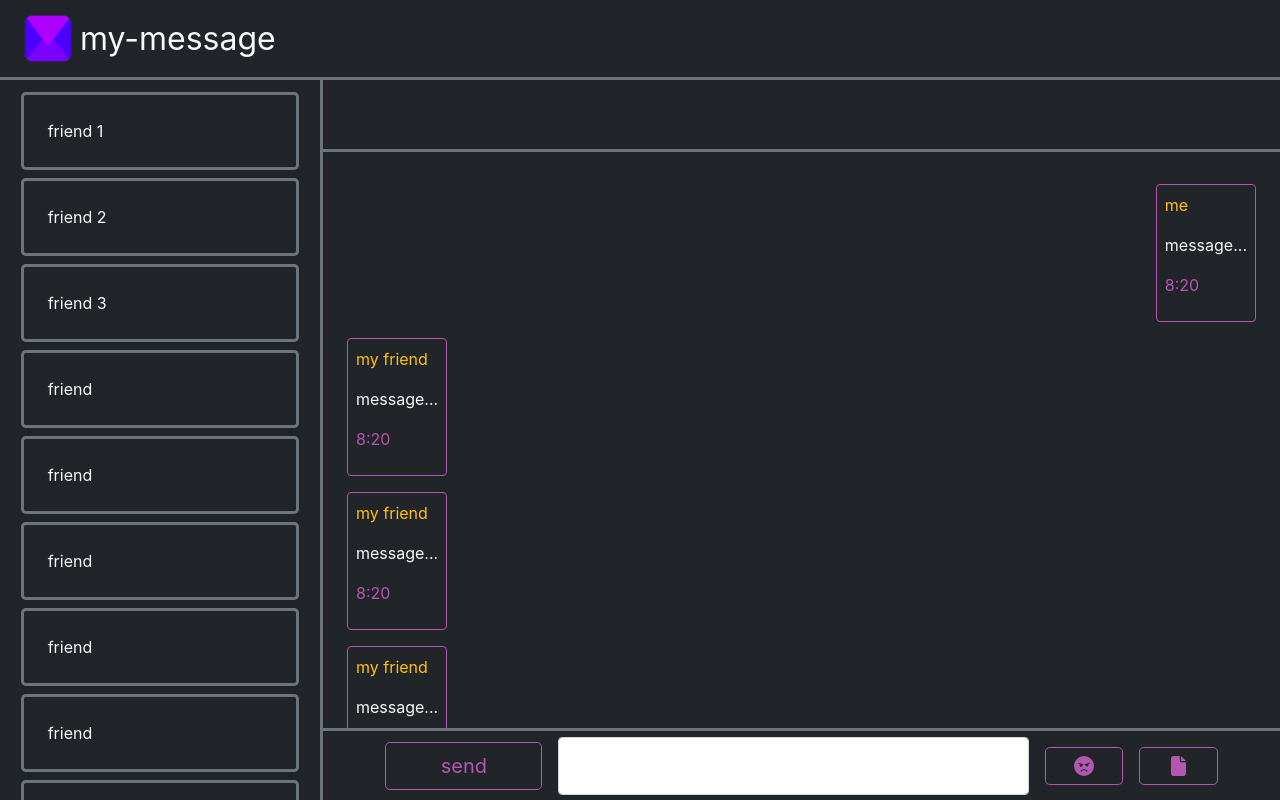
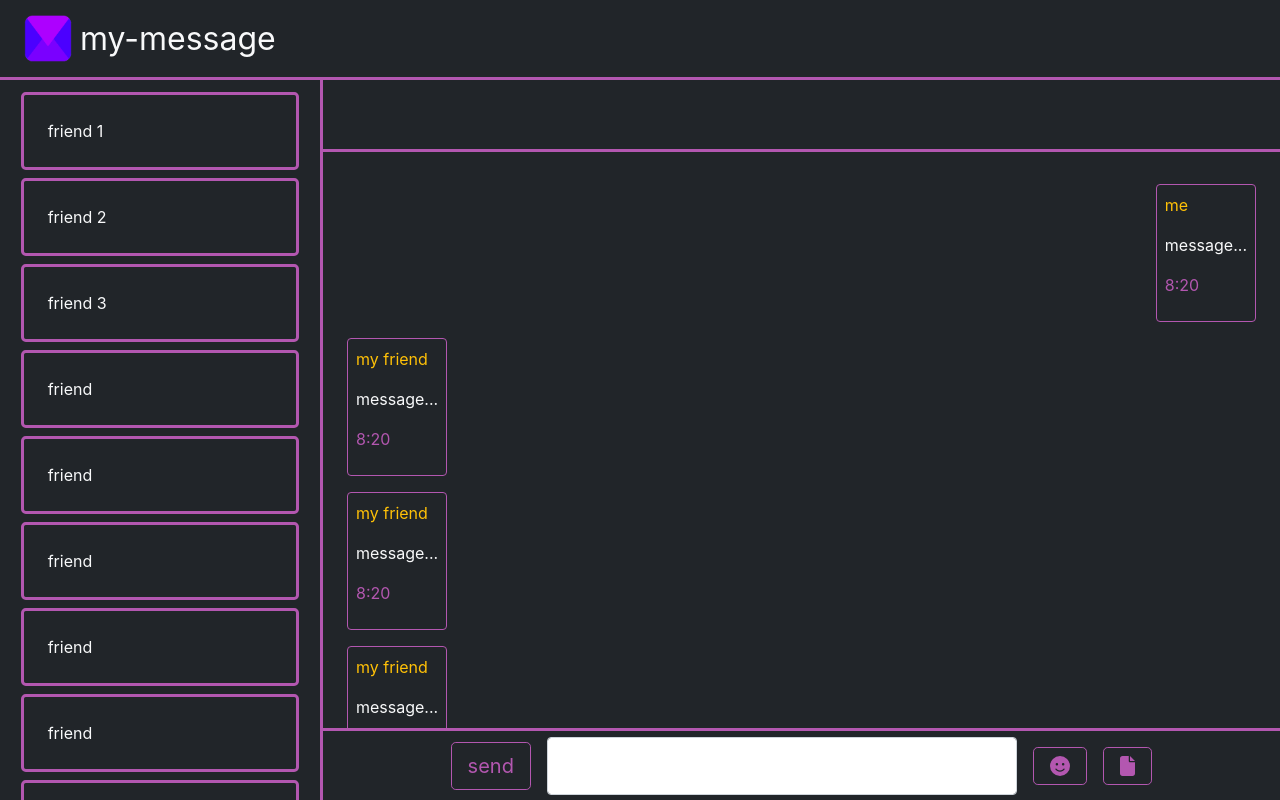
Before and after one commit to a-GumaryaN/my-message, a React (Create React App) app: page /user in a window 1280 px wide. Built offline with nearby package versions, Linux system fonts and the light colour scheme.

Commit message:
change theme of PWA

```diff
--- a/src/App.css
+++ b/src/App.css
@@ -42,11 +42,11 @@
 
 /* Handle */
 ::-webkit-scrollbar-thumb {
-  background: #235485;
+  background: #b357b0;
   border-radius: 0.3rem;
 }
 
 /* Handle on hover */
 ::-webkit-scrollbar-thumb:hover {
-  background: #224c75;
+  background: #9e4c9b;
 }
--- a/src/Components/User/Aside/Card/Card.module.css
+++ b/src/Components/User/Aside/Card/Card.module.css
@@ -1,6 +1,7 @@
 .active{
 	width: 100%;
-background-color: rgba(255, 255, 255,0.3);
+/* background-color: rgba(255, 255, 255,0.3); */
+background-color: rgba(179, 87, 176,0.3);
 }
 
 .container{
--- a/src/Components/User/Aside/Card/Card.tsx
+++ b/src/Components/User/Aside/Card/Card.tsx
@@ -15,7 +15,7 @@
       onClick={clickHandler}
       className={
         "col-12 col-md-11 p-4 border border-3 " +
-        " border-secondary text-light rounded-3 my-1 " +
+        " border-primary text-light rounded-3 my-1 " +
         (props.active && style.active) +
         " " +
         style.container
--- a/src/Components/User/Header/Header.tsx
+++ b/src/Components/User/Header/Header.tsx
@@ -15,7 +15,7 @@
     <div
     onClick={clickHandler}
       className={
-        "col-12 d-flex flex-row align-items-center text-light border-3 border-secondary border-bottom font-3 " +
+        "col-12 d-flex flex-row align-items-center text-light border-3 border-primary border-bottom font-3 " +
         style.header
       }
     >
--- a/src/Components/User/Message/Header/Header.tsx
+++ b/src/Components/User/Message/Header/Header.tsx
@@ -11,7 +11,7 @@
   return (
     <div
       style={{ height: "10%" }}
-      className="col-12 text-light d-flex flex-row align-items-center border-3 border-secondary border-bottom p-4"
+      className="col-12 text-light d-flex flex-row align-items-center border-3 border-primary border-bottom p-4"
     >
 
       <img className="rounded-circle" />
--- a/src/Components/User/Message/InputBar/InputBar.tsx
+++ b/src/Components/User/Message/InputBar/InputBar.tsx
@@ -1,24 +1,30 @@
-import { FC } from "react";
+import { FC, FormEvent } from "react";
 import { FontAwesomeIcon } from "@fortawesome/react-fontawesome";
-import { faFaceAngry, faFile } from "@fortawesome/free-solid-svg-icons";
+import { faFaceSmile, faFile } from "@fortawesome/free-solid-svg-icons";
+const submitHandler = (data: FormEvent) => {
+  data.preventDefault();
+};
 const InputBar: FC<{}> = () => {
   return (
     <form
+      onSubmit={submitHandler}
       style={{ height: "10%" }}
       className={
-        "col-12 bg-dark d-flex flex-row border-3 border-secondary border-top " +
+        "col-12 bg-dark d-flex flex-row border-3 border-primary border-top " +
         " p-2 align-items-center justify-content-center" +
         " position-absolute bottom-0 star-0 "
       }
     >
-      <button className="col-2 btn btn-outline-primary btn-lg mx-2 d-flex flex-column align-items-center">send</button>
+      <button className="col-auto btn btn-outline-primary btn-lg mx-2 d-flex flex-column align-items-center">
+        send
+      </button>
       <div className="col-6 mx-2">
         <input className=" form-control text-dark p-3 " />
       </div>
-      <button className="col-1 btn btn-outline-primary btn-lg mx-2 d-flex flex-column align-items-center ">
-        <FontAwesomeIcon icon={faFaceAngry} />
+      <button className="col-auto btn btn-outline-primary btn-lg mx-2 d-flex flex-column align-items-center ">
+        <FontAwesomeIcon icon={faFaceSmile} />
       </button>
-      <button className="col-1 btn btn-outline-primary btn-lg mx-2 d-flex flex-column align-items-center ">
+      <button className="col-auto btn btn-outline-primary btn-lg mx-2 d-flex flex-column align-items-center ">
         <FontAwesomeIcon icon={faFile} />
       </button>
     </form>
--- a/src/Components/User/Message/Message.tsx
+++ b/src/Components/User/Message/Message.tsx
@@ -12,7 +12,7 @@
     <div
       className={
         "col-md-9 col-12 full-height position-relative " +
-        " border-3 border-secondary border-start " +
+        " border-3 border-primary border-start " +
         (!id && style.hide)
       }
     >
--- a/src/Components/User/OffCanvas/OffCanvas.tsx
+++ b/src/Components/User/OffCanvas/OffCanvas.tsx
@@ -24,7 +24,7 @@
   return (
     <div
       className={
-        "col-12 col-md-3 bg-dark position-fixed border-3 border-secondary border-end " +
+        "col-12 col-md-3 bg-dark position-fixed border-3 border-primary border-end " +
         style[display] +
         " " +
         style.container
```
